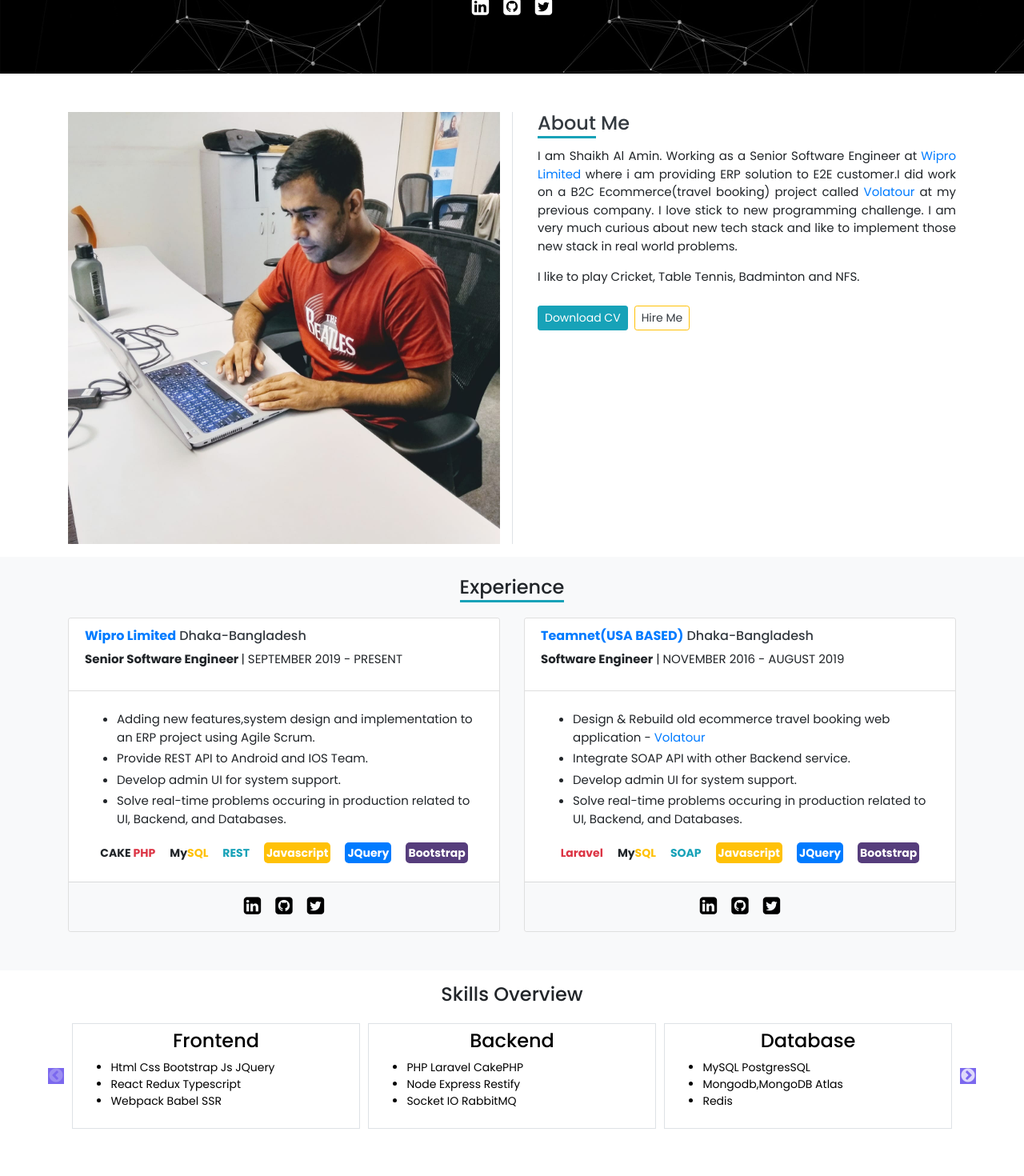
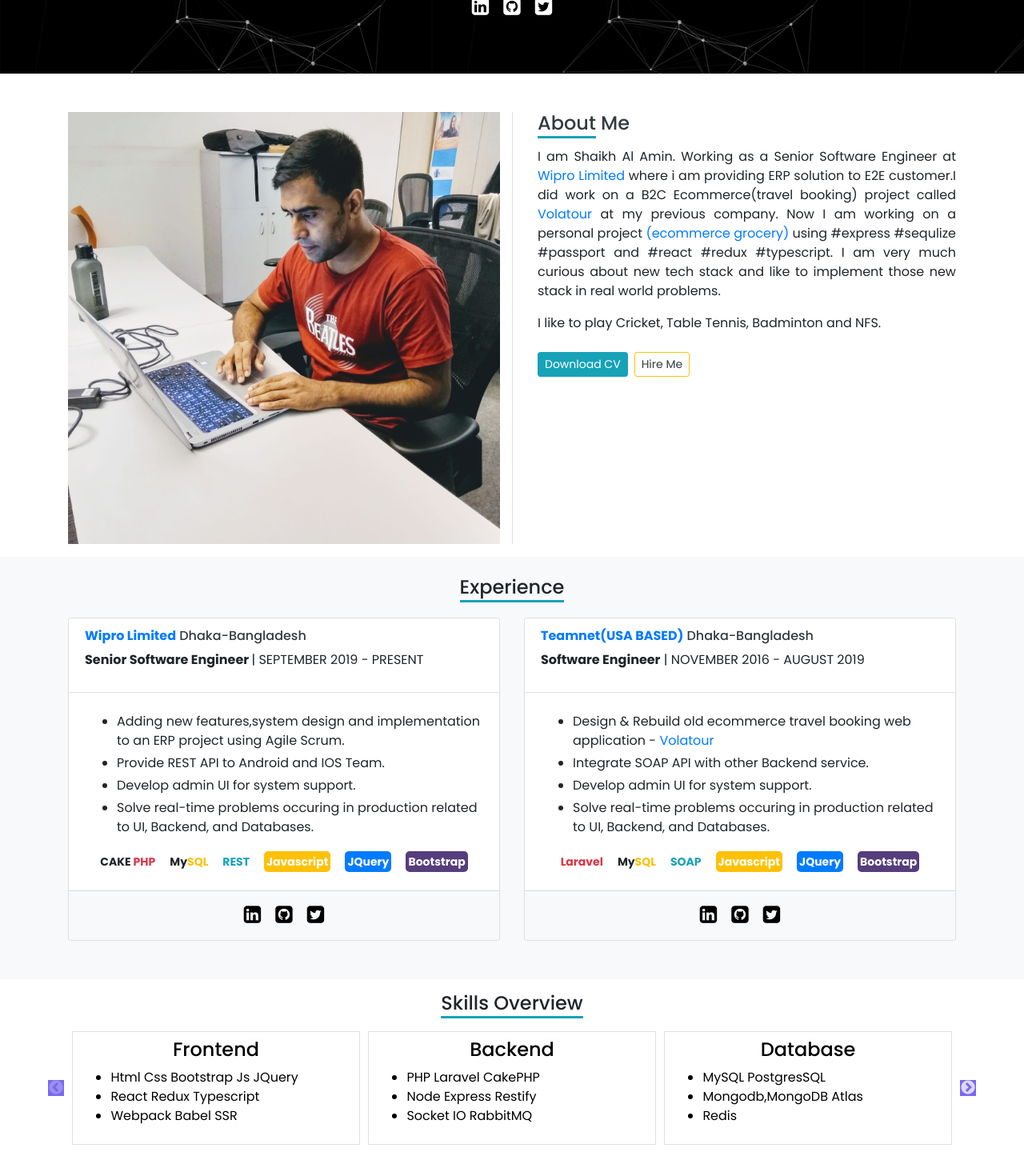
Before and after one commit to shaikhalamin/shaikh-portfolio, a React (Create React App) app: page / in a window 1280 px wide. Shown: the part 284-1754 px from the top of the page at 80% size. Built offline with nearby package versions, Linux system fonts and the light colour scheme.

Commit message:
about section modified and font size adjusted in home about

```diff
--- a/src/components/partials/HomeAbout.js
+++ b/src/components/partials/HomeAbout.js
@@ -22,8 +22,8 @@
               <p className="text-justify ml-3 font-15">
                 I am Shaikh Al Amin. Working as a Senior Software Engineer at <a href="https://www.wipro.com/" target="_blank" rel="noopener noreferrer">Wipro Limited</a> where i am providing ERP solution to E2E
                 customer.I did work on a B2C Ecommerce(travel
-                booking) project called <a href="https://www.volatour.com/en/" target="_blank" rel="noopener noreferrer">Volatour</a> at my previous company. I love stick to new programming
-                challenge. I am very much curious about new tech stack and like to
+                booking) project called <a href="https://www.volatour.com/en/" target="_blank" rel="noopener noreferrer">Volatour</a> at my previous company. Now I am working on a
+                personal project <a href="https://shaikh-eommerce-grocery.web.app/" target="_blank" rel="noopener noreferrer">(ecommerce grocery) </a> using #express #sequlize #passport and #react #redux #typescript. I am very much curious about new tech stack and like to
                 implement those new stack in real world problems.
               </p>
               <p className="text-justify ml-3 font-15">
--- a/src/components/partials/Skills.js
+++ b/src/components/partials/Skills.js
@@ -43,7 +43,7 @@
       <div className="container mb-5">
         <div className="row">
           <div className="col-md-12">
-            <h4 className="mb-3 mt-3 text-center">Skills Overview</h4>
+            <h4 className="mb-3 mt-3 text-center"><span className="border-bottom-3">Skills Overview</span></h4>
           </div>
         </div>
 
@@ -51,7 +51,7 @@
           <div>
             <div className="slide-h3 border">
               <h4 className="text-center">Frontend</h4>
-              <ul>
+              <ul className="font-15">
                 <li>Html Css Bootstrap Js JQuery</li>
                 <li>React Redux Typescript</li>
                 <li>Webpack Babel SSR</li>
@@ -62,7 +62,7 @@
           <div>
             <div className="slide-h3 border">
               <h4 className="text-center"> Backend</h4>
-              <ul>
+              <ul className="font-15">
                 <li>PHP Laravel CakePHP</li>
                 <li>Node Express Restify</li>
                 <li>Socket IO RabbitMQ</li>
@@ -73,7 +73,7 @@
           <div>
             <div className="slide-h3 border">
               <h4 className="text-center">Database</h4>
-              <ul>
+              <ul className="font-15">
                 <li>MySQL PostgresSQL</li>
                 <li>Mongodb,MongoDB Atlas</li>
                 <li>Redis</li>
@@ -84,7 +84,7 @@
           <div>
             <div className="slide-h3 border">
               <h4 className="text-center">Devops</h4>
-              <ul>
+              <ul className="font-15">
                 <li>Git Github</li>
                 <li>AWS,Digital Ocean,Heroku,Firebase</li>
                 <li>Apache,Nginx,Docker</li>
@@ -95,7 +95,7 @@
           <div>
             <div className="slide-h3 border">
               <h4 className="text-center">Programming</h4>
-              <ul>
+              <ul className="font-15">
                 <li>PHP</li>
                 <li>NODE</li>
                 <li>Python</li>
--- a/src/styles.css
+++ b/src/styles.css
@@ -19,11 +19,11 @@
   }
 
   .font-15 {
-    font-size: 15px;
+    font-size: 16px;
   }
 
   .font-14 {
-    font-size: 15px;
+    font-size: 16px;
   }
 
   .custom-hover:hover {
```
